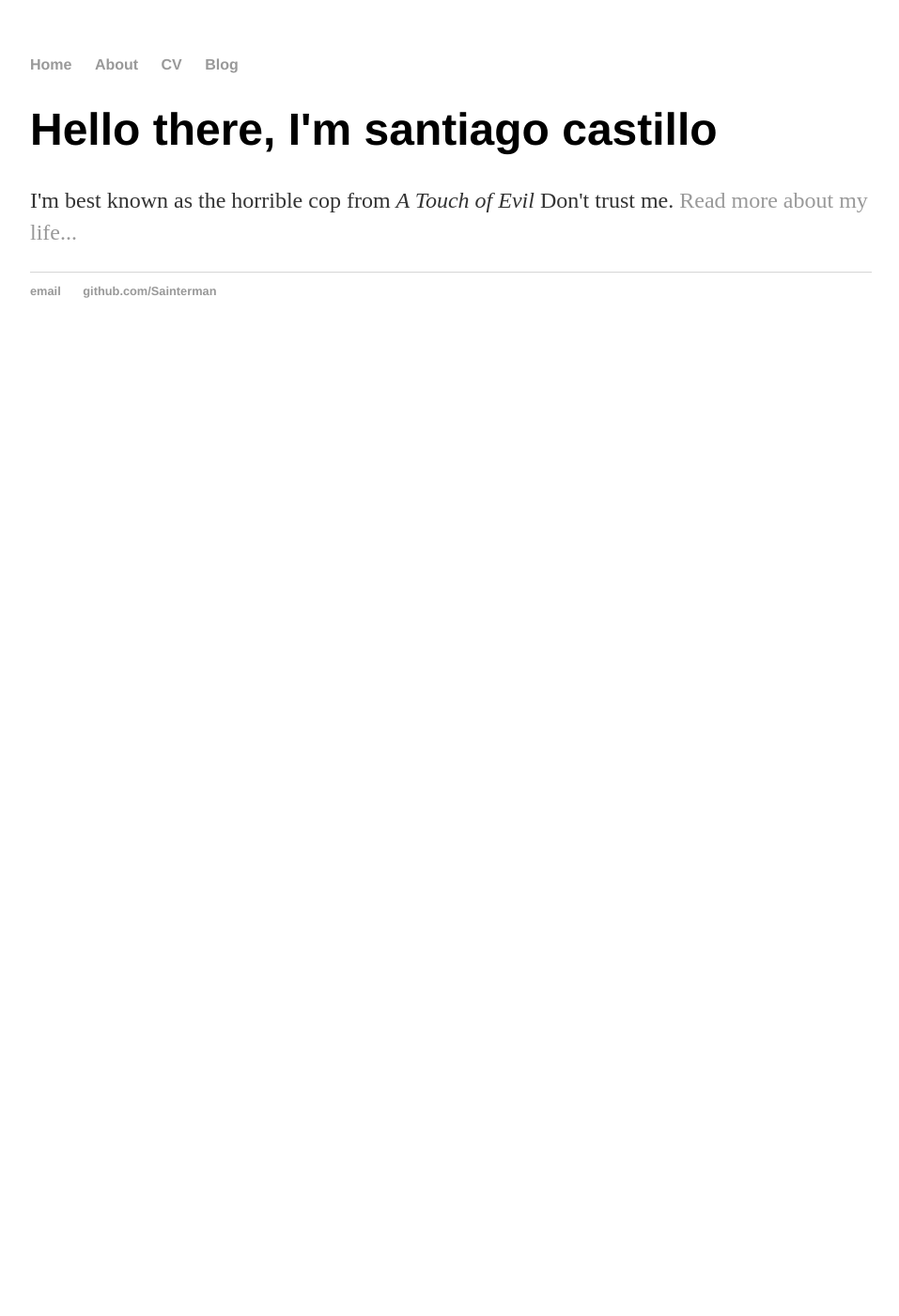
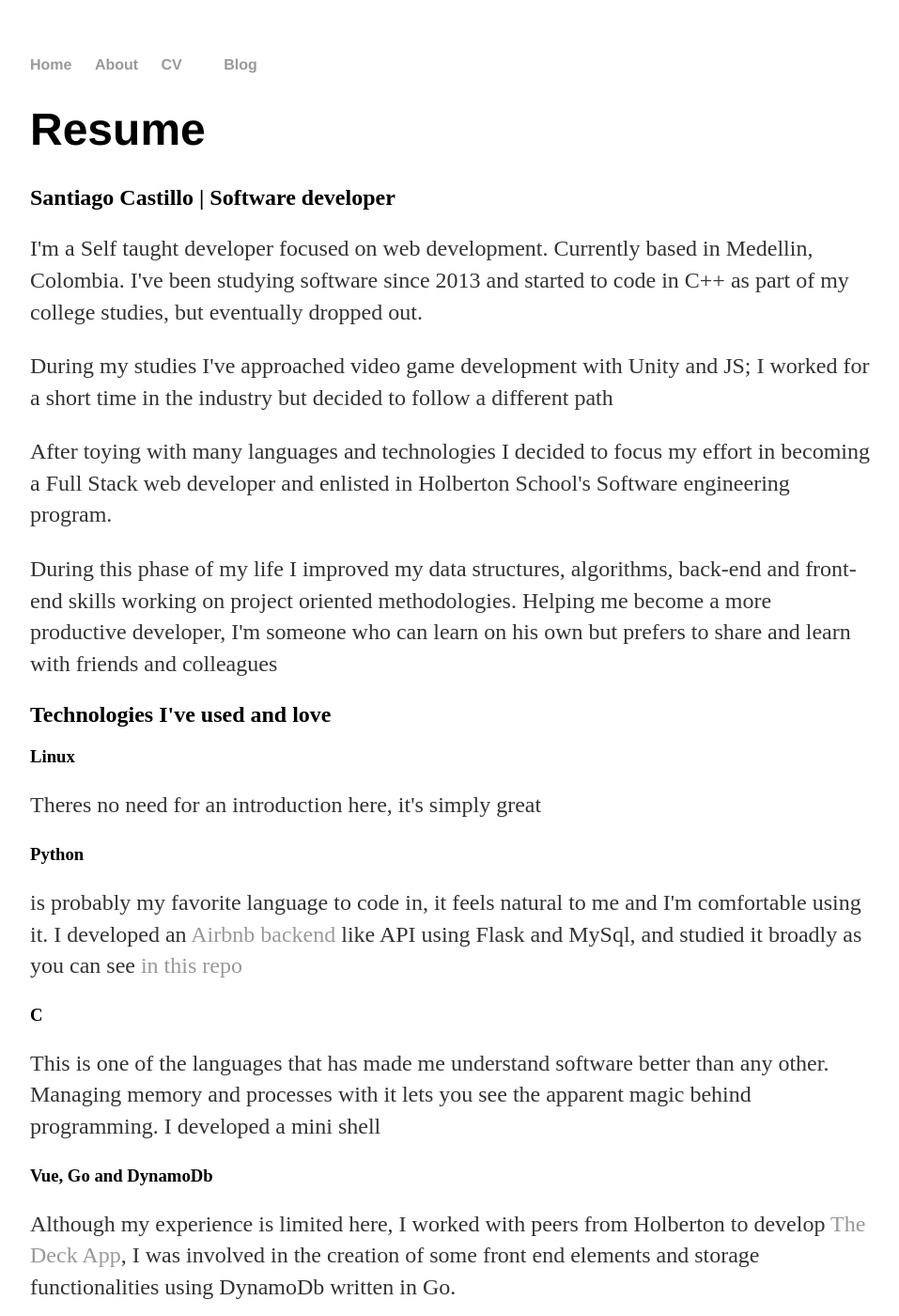
Before and after one commit to Sainterman/Sainterman, a Jekyll site: the page built from index.html, in a window 1280 px wide and 1400 px high. Shown: the whole window at 94% size, without its empty margins (160-1117 px from the left). Built offline with Jekyll 4.4.1, drawn with Linux system fonts in a browser that asks for light colours; some of the changed text lies outside the part shown.

Commit message:
content update

```diff
--- a/_layouts/default.html
+++ b/_layouts/default.html
@@ -10,7 +10,8 @@
 	    		<ul>
 	        		<li><a href="/">Home</a></li>
 		        	<li><a href="/about">About</a></li>
-	        		<li><a href="/cv">CV</a></li>
+                    <li><a href="/cv">CV</a></li>
+                    <li><a href="/photography"></a></li>
 	        		<li><a href="/blog">Blog</a></li>
 	    		</ul>
 			</nav>
--- a/index.html
+++ b/index.html
@@ -3,6 +3,45 @@ layout: default
 title: Santiago Castillo, software developer
 ---
 <div class="blurb">
-	<h1>Hello there, I'm santiago castillo</h1>
-	<p>I'm best known as the horrible cop from <em>A Touch of Evil</em> Don't trust me. <a href="/about">Read more about my life...</a></p>
+    <h1>Resume</h1>
+	<h2>Santiago Castillo | Software developer</h1>
+    <p> I'm a Self taught developer focused on web development. Currently based in Medellin, Colombia.
+    I've been studying software since 2013 and started to code in C++ as part of my college studies, but eventually dropped out.</p>
+    <p>During my studies I've approached video game development with Unity and JS;
+         I worked for a short time in the industry but decided to follow a different path</p>
+    <p>After toying with many languages and technologies I decided to focus my effort in becoming
+        a Full Stack web developer and enlisted in Holberton School's Software engineering program.</p>
+    <p>During this phase of my life I improved my data structures, algorithms,
+        back-end and front-end skills working on project oriented methodologies. Helping me become a more productive developer,
+        I'm someone who can learn on his own but prefers to share and learn with friends and colleagues
+    </p>
+
+   <h2>Technologies I've used and love</h2>
+   <h3>Linux</h3>
+   <p>Theres no need for an introduction here, it's simply great</p>
+   <h3>Python </h3>
+   <p> is probably my favorite language to code in, it feels natural to me and I'm comfortable using it.
+       I developed an <a href="https://github.com/Sainterman/AirBnB_clone_v3">Airbnb backend</a>
+        like API using Flask and MySql, and studied it broadly as you can see
+        <a href="https://github.com/Sainterman/holbertonschool-higher_level_programming">in this repo</a>
+   </p>
+   <h3>C</h3>
+   <p>This is one of the languages that has made me understand software better than any other. Managing memory and processes with
+        it lets you see the apparent magic behind programming. I developed a <a href=""></a> mini shell</p>
+
+    <h3>Vue, Go and DynamoDb</h3>
+    <p>Although my experience is limited here, I worked with peers from Holberton to develop <a href="https://staging.thedeckapp.com/#/">The Deck App</a>,
+        I was involved in the creation of some front end elements and storage functionalities using DynamoDb written in Go.
+    </p>
+     <h4>Basics that every web dev should know:</h4>
+    <ul>
+        <li>HTML</li>
+        <li>CSS</li>
+        <li>JS</li>
+    </ul>
+
+
+    <h1>More about me</h1>
+        <p>Since I was very little computers have played a massive role in my life, my first interaction with one was on a Windows 95 machine, watching my older brother play <a href="https://en.wikipedia.org/wiki/Quarantine_(video_game)">Quarantine</a> and 1989s <a href="https://en.wikipedia.org/wiki/Prince_of_Persia_(1989_video_game)">Prince of Persia <img src="" alt=""></a> and playing those games at a early age.</p>
+        <p>As the years passed my love for video games increased and led me to play things like World Of Warcraft and many shooters that I still love and play.</p>
 </div><!-- /.blurb -->
```
